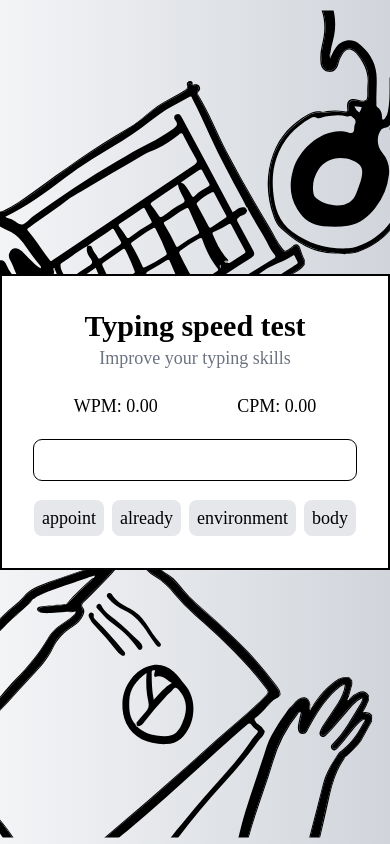
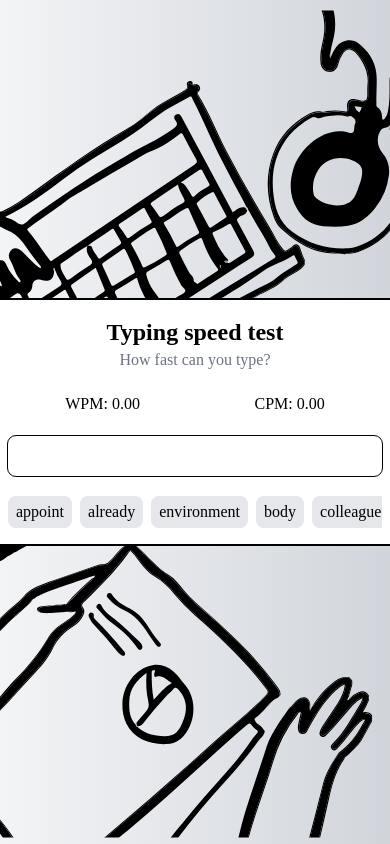
Before and after one commit to patryk-penczek/typing-speed-test, a Svelte app: page / in a window 390 px wide. Built offline with nearby package versions, Linux system fonts and the light colour scheme; a web font is replaced by a local one.

Commit message:
feat: Added favicon and improved responsiveness

```diff
--- a/index.html
+++ b/index.html
@@ -1,8 +1,8 @@
-<!doctype html>
+<!DOCTYPE html>
 <html lang="en">
   <head>
     <meta charset="UTF-8" />
-    <link rel="icon" type="image/svg+xml" href="" />
+    <link rel="icon" type="image/x-icon" href="/favicon.ico" />
     <link rel="stylesheet" href="https://rsms.me/inter/inter.css" />
     <meta name="viewport" content="width=device-width, initial-scale=1.0" />
     <title>Typing speed test</title>
--- a/src/App.svelte
+++ b/src/App.svelte
@@ -28,11 +28,11 @@
     class="absolute left-0 object-cover h-screen"
   />
   <div
-    class="z-10 flex flex-col items-center w-full max-w-2xl p-8 bg-white border-2 border-black gap-y-5 sm:rounded-lg"
+    class="z-10 flex flex-col items-center w-full max-w-2xl px-2 py-4 bg-white border-2 border-black sm:p-8 border-x-0 sm:border-x-2 gap-y-5 sm:rounded-lg"
   >
-    <div class="flex flex-col items-center">
-      <h1 class="text-3xl font-semibold">Typing speed test</h1>
-      <h2 class="text-lg font-medium text-gray-500"> Improve your typing skills </h2>
+    <div class="flex flex-col items-center text-center">
+      <h1 class="text-2xl font-semibold sm:text-3xl">Typing speed test</h1>
+      <h2 class="font-medium text-gray-500 sm:text-lg">How fast can you type?</h2>
     </div>
     <WordInput wordDataList="{wordDataList}" />
   </div>
--- a/src/components/TypingResult.svelte
+++ b/src/components/TypingResult.svelte
@@ -2,7 +2,7 @@
   export let wordDataList;
 </script>
 
-<div class="flex w-full overflow-hidden text-lg gap-x-2">
+<div class="flex w-full overflow-hidden sm:text-lg gap-x-2">
   {#each wordDataList as wordData}
     {#if wordData.word !== ""}
       <span class="flex px-2 py-1 bg-gray-200 rounded-lg">
--- a/src/components/WordInput.svelte
+++ b/src/components/WordInput.svelte
@@ -55,10 +55,10 @@
 
 <div class="flex flex-col w-full gap-y-5 sm:rounded-lg">
   <div class="flex justify-around w-full">
-    <div class="text-lg font-medium">
+    <div class="font-medium sm:text-lg">
       <p>WPM: {wordsPerMinute.toFixed(2)}</p>
     </div>
-    <div class="text-lg font-medium">
+    <div class="font-medium sm:text-lg">
       <p>CPM: {charactersPerMinute.toFixed(2)}</p>
     </div>
   </div>
```
Also changed, not shown: 1 other file (tests, documents, lock files or other folders).
